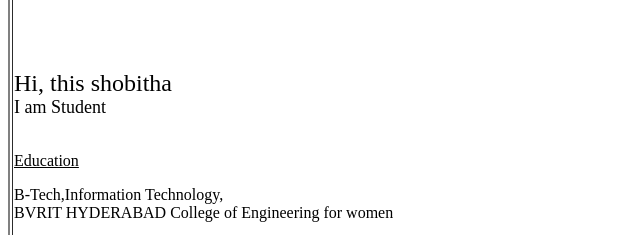
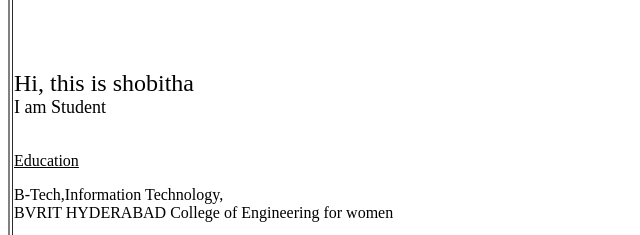
Before and after one commit to shobitharanipambala/shobitharani.github.io, a plain HTML site: page index.html in a window 1280 px wide. Shown: the part 162-397 px from the top of the page, 0-640 px from the left. Drawn offline with Linux system fonts and the light colour scheme.

Commit message:
Update index.html

```diff
--- a/index.html
+++ b/index.html
@@ -10,7 +10,7 @@
 
         <tr>
             <td>
-                <font size = "5"> Hi, this shobitha </font><br>
+                <font size = "5"> Hi, this is  shobitha </font><br>
                 <font size = "4"> I am Student</font>
                 <font size = "3">
                     <p><br><u>Education</u></p>
```
